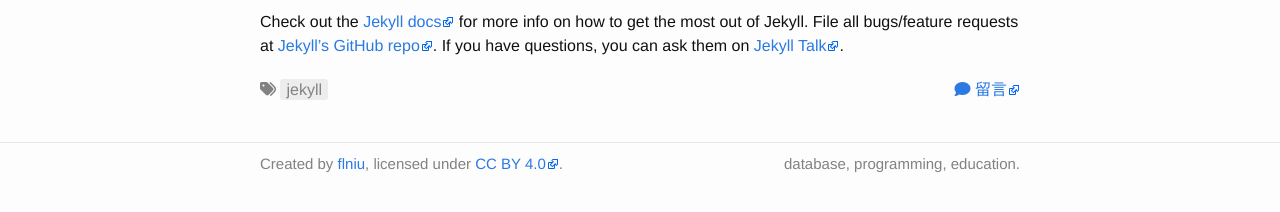
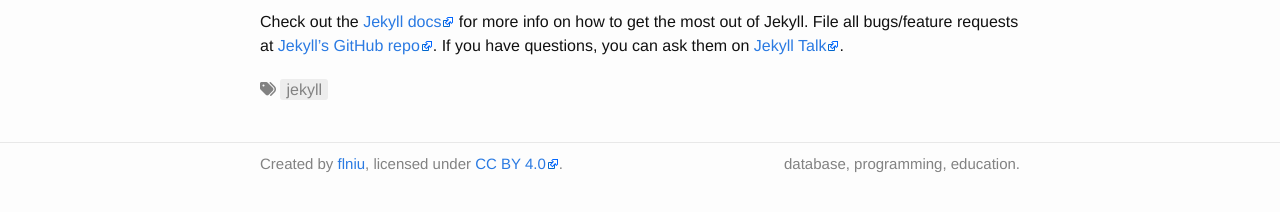
Before and after one commit to flniu/flniu.github.io, a Jekyll site: the page built from _posts/2016-08-16-welcome-to-jekyll.markdown, in a window 1280 px wide. Shown: the part 508-720 px from the top of the page. Built offline with Jekyll 4.4.1, drawn with Linux system fonts in a browser that asks for light colours; nearby versions of some CDN libraries; comment, search, counter and statistics services are not loaded.

Commit message:
remove add-comment link

```diff
--- a/_layouts/post.html
+++ b/_layouts/post.html
@@ -24,10 +24,6 @@
     {% endfor %}
   </span>
   {% endif %}
-  <a class="add-comment right" href="https://github.com/flniu/flniu.github.io/issues/new?title={{ page.title }}">
-    <i class="fa fa-comment" aria-hidden="true"></i>
-    留言
-  </a>
   </div>
 
 </article>
```
